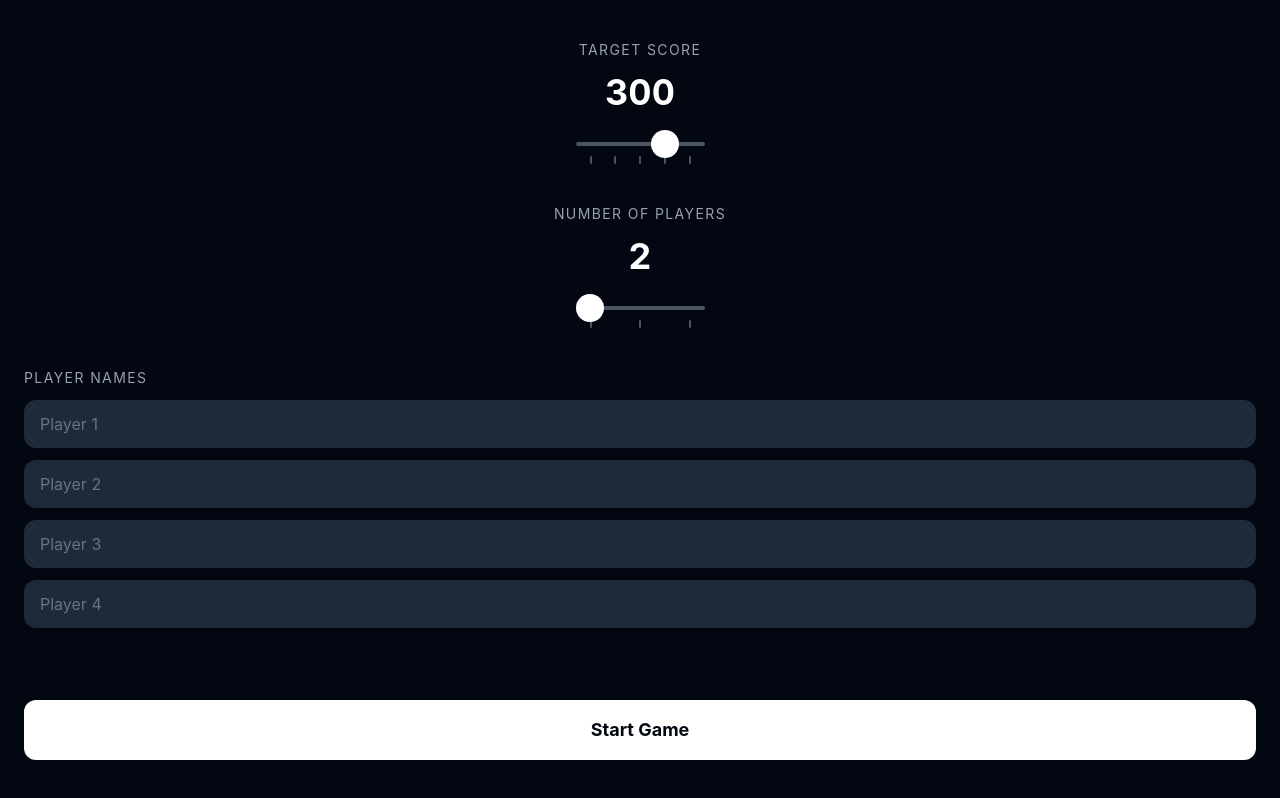
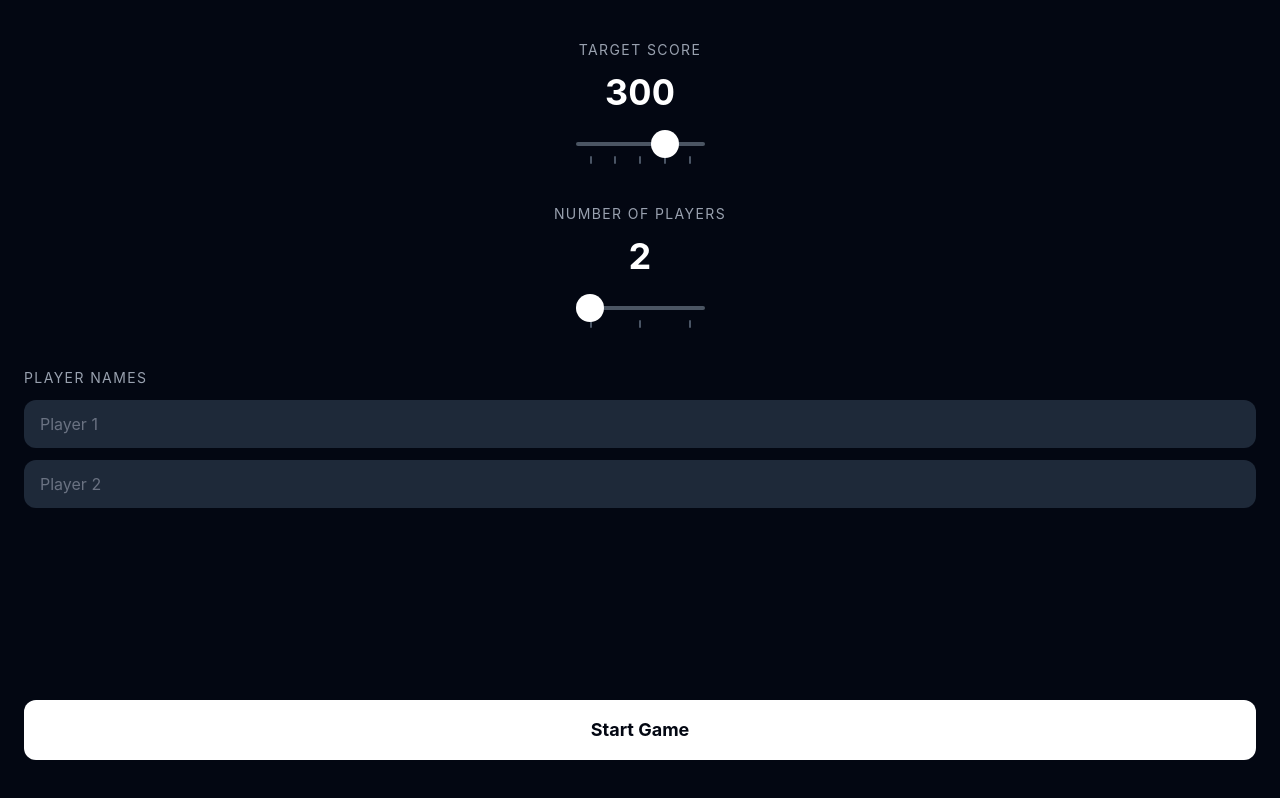
Before and after one commit to abgoosht/bone-machine, an Angular app: page / in a window 1280 px wide. Built offline with nearby package versions, Linux system fonts and the light colour scheme.

Commit message:
feat: show/hide player name fields based on player count
Closes #18

-Claudia

```diff
--- a/src/app/pages/landing/landing.html
+++ b/src/app/pages/landing/landing.html
@@ -25,8 +25,12 @@
     <h2 class="text-sm uppercase tracking-widest text-gray-400">Player Names</h2>
     <input type="text" placeholder="Player 1" class="w-full bg-gray-800 rounded-xl px-4 py-3 text-white placeholder-gray-500 outline-none" />
     <input type="text" placeholder="Player 2" class="w-full bg-gray-800 rounded-xl px-4 py-3 text-white placeholder-gray-500 outline-none" />
-    <input type="text" placeholder="Player 3" class="w-full bg-gray-800 rounded-xl px-4 py-3 text-white placeholder-gray-500 outline-none" />
-    <input type="text" placeholder="Player 4" class="w-full bg-gray-800 rounded-xl px-4 py-3 text-white placeholder-gray-500 outline-none" />
+    @if (playerCount() >= 3) {
+      <input type="text" placeholder="Player 3" class="w-full bg-gray-800 rounded-xl px-4 py-3 text-white placeholder-gray-500 outline-none" />
+    }
+    @if (playerCount() >= 4) {
+      <input type="text" placeholder="Player 4" class="w-full bg-gray-800 rounded-xl px-4 py-3 text-white placeholder-gray-500 outline-none" />
+    }
   </section>
 
   <!-- Start button -->
```
